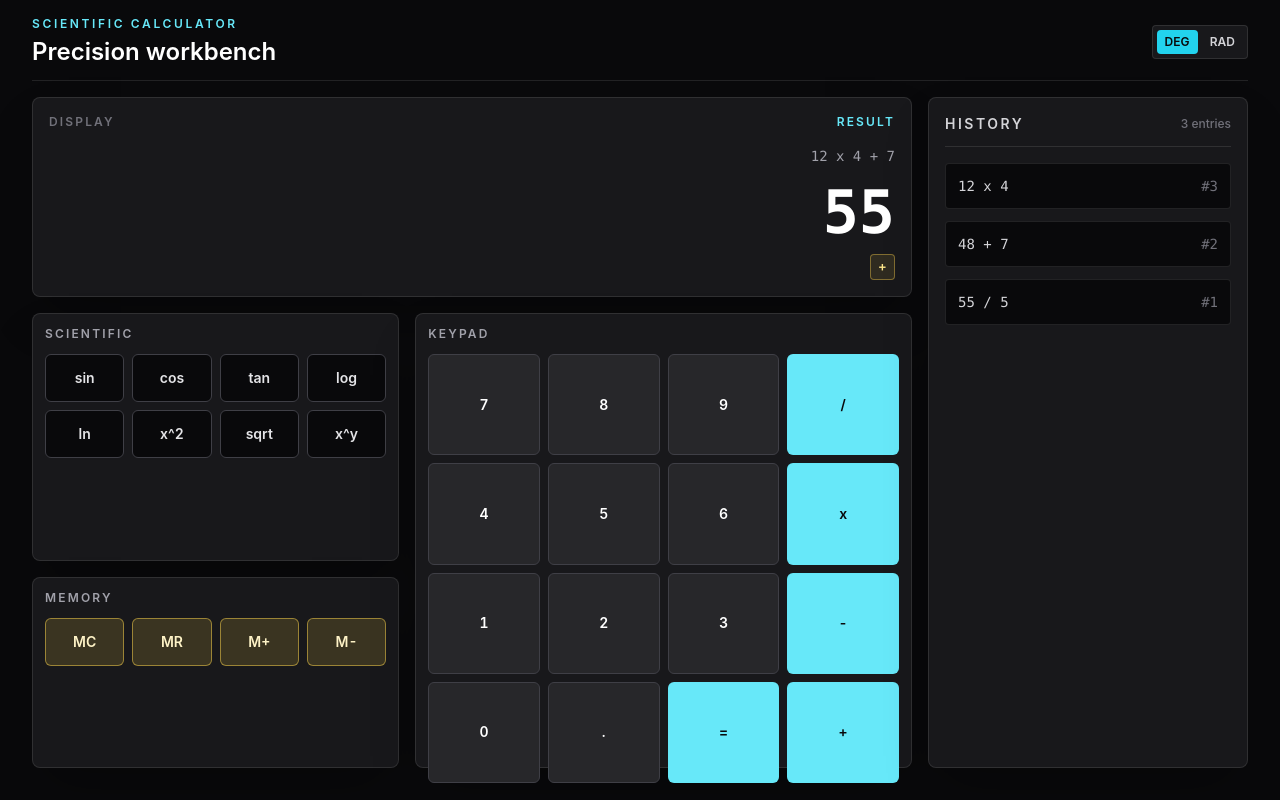
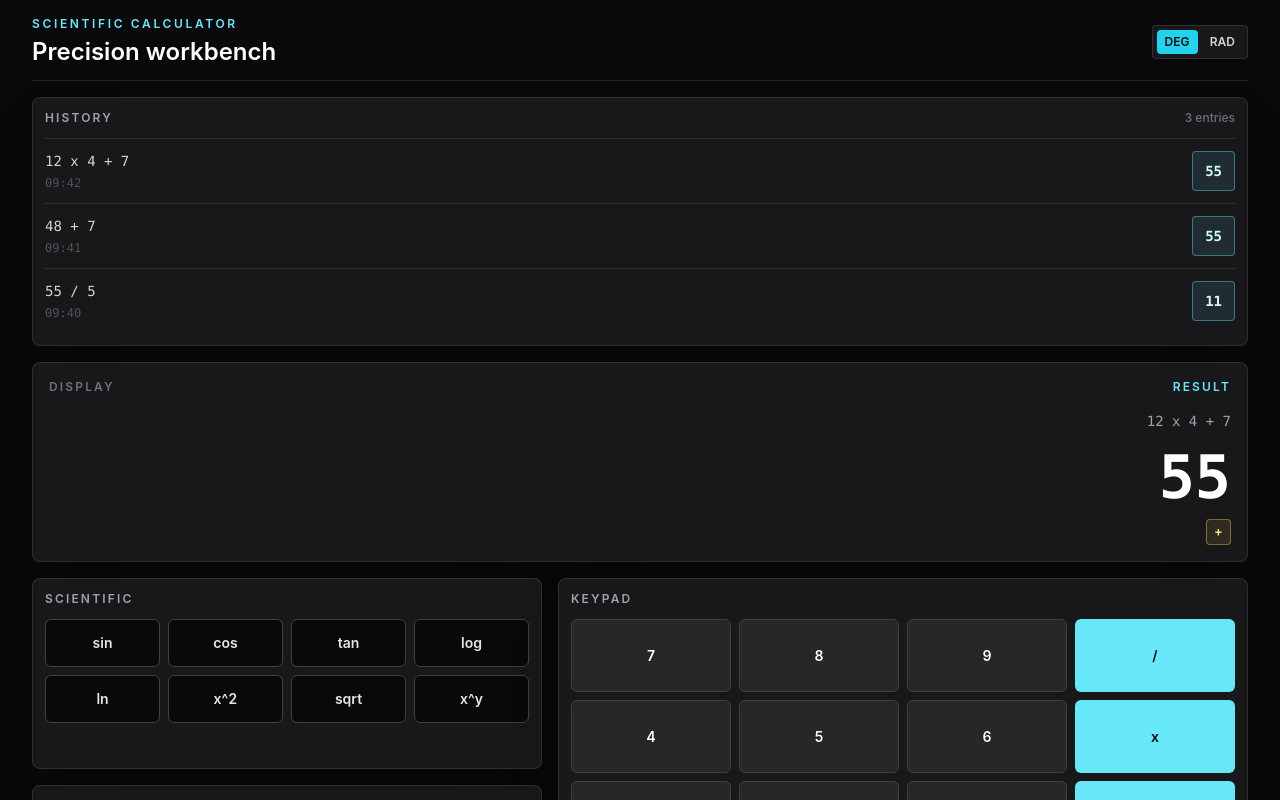
Before and after one commit to mtplayground/alex-0d18-precisioncalc, a React (Vite) app: page / in a window 1280 px wide. Shown: the top 800 px of the page. Built offline with nearby package versions, Linux system fonts and the light colour scheme.

Commit message:
feat: Build history trail component with clickable/reusable entries

```diff
--- /dev/null
+++ b/src/components/display/HistoryTrail.tsx
@@ -0,0 +1,67 @@
+export interface HistoryTrailEntry {
+  id: string;
+  expression: string;
+  result: string;
+  timestamp?: string;
+}
+
+export interface HistoryTrailProps {
+  entries: HistoryTrailEntry[];
+  maxVisible?: number;
+  onRecallEntry?: (entry: HistoryTrailEntry) => void;
+  onReuseResult?: (entry: HistoryTrailEntry) => void;
+}
+
+export function HistoryTrail({
+  entries,
+  maxVisible = 5,
+  onRecallEntry,
+  onReuseResult,
+}: HistoryTrailProps) {
+  const visibleEntries = entries.slice(0, maxVisible);
+
+  return (
+    <section
+      aria-label="Calculation history trail"
+      className="rounded-lg border border-white/10 bg-zinc-900 p-3 shadow-2xl shadow-black/30"
+    >
+      <div className="flex items-center justify-between gap-3 border-b border-white/10 pb-3">
+        <h2 className="text-xs font-semibold uppercase tracking-[0.18em] text-zinc-400">History</h2>
+        <span className="text-xs font-medium text-zinc-500">{entries.length} entries</span>
+      </div>
+
+      {visibleEntries.length > 0 ? (
+        <ol className="divide-y divide-white/10">
+          {visibleEntries.map((entry) => (
+            <li className="grid gap-2 py-3 sm:grid-cols-[minmax(0,1fr)_auto]" key={entry.id}>
+              <button
+                aria-label={`Recall expression ${entry.expression}`}
+                className="min-w-0 text-left font-mono text-sm text-zinc-300 transition hover:text-white focus-visible:outline focus-visible:outline-2 focus-visible:outline-cyan-300"
+                onClick={() => onRecallEntry?.(entry)}
+                type="button"
+              >
+                <span className="block truncate">{entry.expression}</span>
+                {entry.timestamp ? (
+                  <span className="mt-1 block text-xs font-medium text-zinc-600">
+                    {entry.timestamp}
+                  </span>
+                ) : null}
+              </button>
+
+              <button
+                aria-label={`Reuse result ${entry.result}`}
+                className="justify-self-end rounded border border-cyan-300/40 bg-cyan-300/10 px-3 py-2 text-right font-mono text-sm font-semibold text-cyan-100 transition hover:bg-cyan-300/20 focus-visible:outline focus-visible:outline-2 focus-visible:outline-cyan-300"
+                onClick={() => onReuseResult?.(entry)}
+                type="button"
+              >
+                {entry.result}
+              </button>
+            </li>
+          ))}
+        </ol>
+      ) : (
+        <div className="py-4 text-right font-mono text-sm text-zinc-600">0</div>
+      )}
+    </section>
+  );
+}
--- a/src/components/layout/AppShell.tsx
+++ b/src/components/layout/AppShell.tsx
@@ -1,6 +1,26 @@
+import { HistoryTrail, type HistoryTrailEntry } from '../display/HistoryTrail';
 import { PrimaryDisplay } from '../display/PrimaryDisplay';
 
-const historyRows = ['12 x 4', '48 + 7', '55 / 5'];
+const historyEntries: HistoryTrailEntry[] = [
+  {
+    id: 'history-3',
+    expression: '12 x 4 + 7',
+    result: '55',
+    timestamp: '09:42',
+  },
+  {
+    id: 'history-2',
+    expression: '48 + 7',
+    result: '55',
+    timestamp: '09:41',
+  },
+  {
+    id: 'history-1',
+    expression: '55 / 5',
+    result: '11',
+    timestamp: '09:40',
+  },
+];
 
 const scientificZones = [
   ['sin', 'cos', 'tan', 'log'],
@@ -15,6 +35,8 @@ const keypadZones = [
   ['1', '2', '3', '-'],
   ['0', '.', '=', '+'],
 ];
+
+const handleHistoryEntry = () => undefined;
 
 export function AppShell() {
   return (
@@ -35,8 +57,14 @@ export function AppShell() {
           </div>
         </header>
 
-        <section className="grid flex-1 gap-4 py-4 lg:grid-cols-[minmax(0,1fr)_20rem]">
-          <div className="grid min-h-0 gap-4 lg:grid-rows-[auto_minmax(0,1fr)]">
+        <section className="grid flex-1 gap-4 py-4">
+          <div className="grid min-h-0 gap-4 lg:grid-rows-[auto_auto_minmax(0,1fr)]">
+            <HistoryTrail
+              entries={historyEntries}
+              onRecallEntry={handleHistoryEntry}
+              onReuseResult={handleHistoryEntry}
+            />
+
             <PrimaryDisplay
               expression="12 x 4 + 7"
               pendingOperation="+"
@@ -81,31 +109,6 @@ export function AppShell() {
               </ControlPanel>
             </section>
           </div>
-
-          <aside
-            aria-label="Calculation history"
-            className="min-h-0 rounded-lg border border-white/10 bg-zinc-900 p-4 shadow-2xl shadow-black/30"
-          >
-            <div className="flex items-center justify-between border-b border-white/10 pb-3">
-              <h2 className="text-sm font-semibold uppercase tracking-[0.18em] text-zinc-300">
-                History
-              </h2>
-              <span className="text-xs font-medium text-zinc-500">3 entries</span>
-            </div>
-            <ol className="mt-4 grid gap-3">
-              {historyRows.map((expression, index) => (
-                <li
-                  className="rounded border border-white/10 bg-zinc-950 px-3 py-3 font-mono text-sm text-zinc-300"
-                  key={expression}
-                >
-                  <div className="flex items-center justify-between gap-3">
-                    <span>{expression}</span>
-                    <span className="text-zinc-500">#{historyRows.length - index}</span>
-                  </div>
-                </li>
-              ))}
-            </ol>
-          </aside>
         </section>
       </div>
     </main>
```
